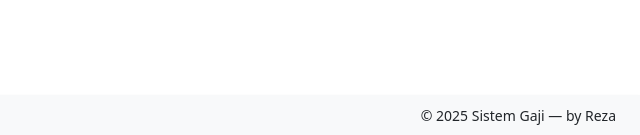
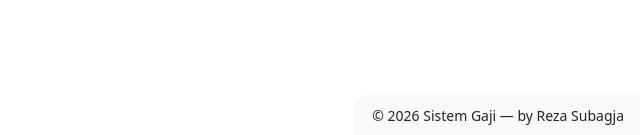
Before and after one commit to REZASUBAGJA10/web-sistem-gaji, a PHP site: page /rating.php in a window 1280 px wide. Shown: the part 665-800 px from the top of the page, without its empty margins (640-1280 px from the left). Run offline with PHP 8.4, Linux system fonts and the light colour scheme; data that the repository does not hold is empty.

Commit message:
Update
Updated footer to include dynamic year and author name.

```diff
--- a/rating.php
+++ b/rating.php
@@ -138,9 +138,9 @@
     </div>
 </div>
 
-<footer class="w-100 px-4 py-2 text-end shadow-sm"
-        style="position: fixed; bottom: 0; left: 0; right: 0; background-color: #f8f9fa; z-index: 1040;">
-    <small>© 2025 Sistem Gaji — by Reza</small>
+<footer class="text-end px-3 py-2 shadow-sm"
+        style="position: fixed; bottom: 0; right: 0; background-color: #f8f9fa; z-index: 1040; border-top-left-radius: 10px;">
+    <small>© <?= date('Y'); ?> Sistem Gaji — by Reza Subagja</small>
 </footer>
 
 <script src="https://cdn.jsdelivr.net/npm/bootstrap@5.3.0/dist/js/bootstrap.bundle.min.js"></script>
```
